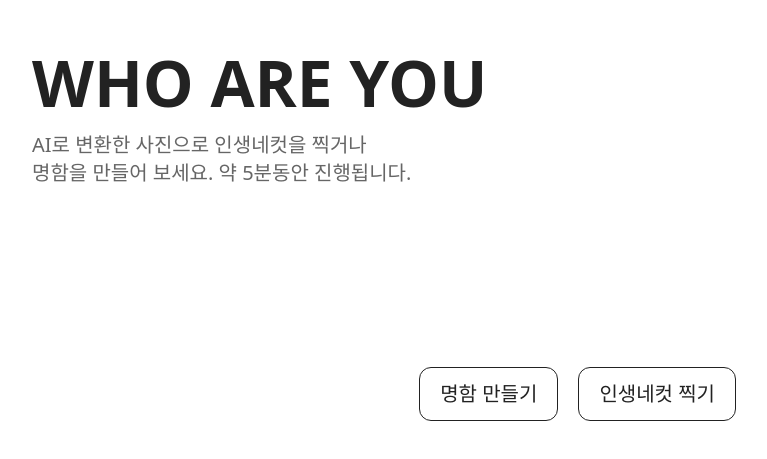
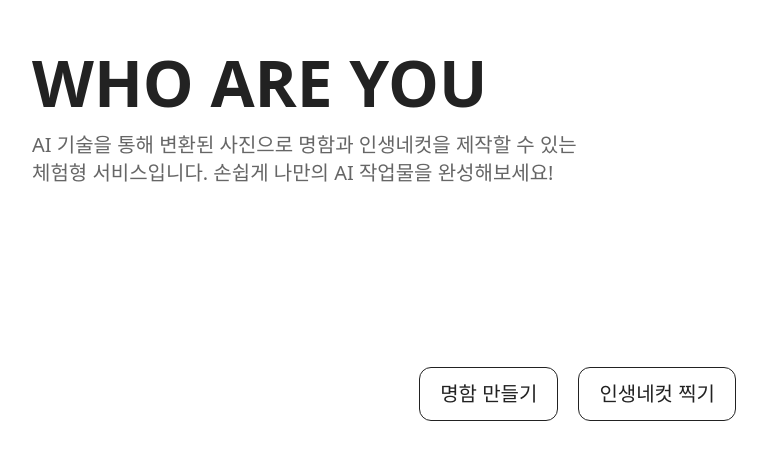
Before and after one commit to themoment-team/who-are-you-client-v2, a React (Vite) app: page / in a window 1280 px wide. Shown: the part 137-596 px from the top of the page, without its empty margins (256-1023 px from the left). Built offline with nearby package versions, Linux system fonts and the light colour scheme; a web font is replaced by a local one.

Commit message:
fix: 섹션 설명 텍스트 수정

```diff
--- a/src/pageContainer/StartPage/index.tsx
+++ b/src/pageContainer/StartPage/index.tsx
@@ -22,9 +22,9 @@ const StartPage = ({ setStep, setCardType }: StartPageProps) => {
       <div className="flex flex-col gap-4">
         <h1 className="text-[4rem]/[4rem] font-black text-[#222]">WHO ARE YOU</h1>
         <p className="text-[1.25rem]/[1.75rem] font-medium text-[#666]">
-          AI로 변환한 사진으로 인생네컷을 찍거나
+          AI 기술을 통해 변환된 사진으로 명함과 인생네컷을 제작할 수 있는
           <br />
-          명함을 만들어 보세요. 약 5분동안 진행됩니다.
+          체험형 서비스입니다. 손쉽게 나만의 AI 작업물을 완성해보세요!
         </p>
       </div>
 
```
